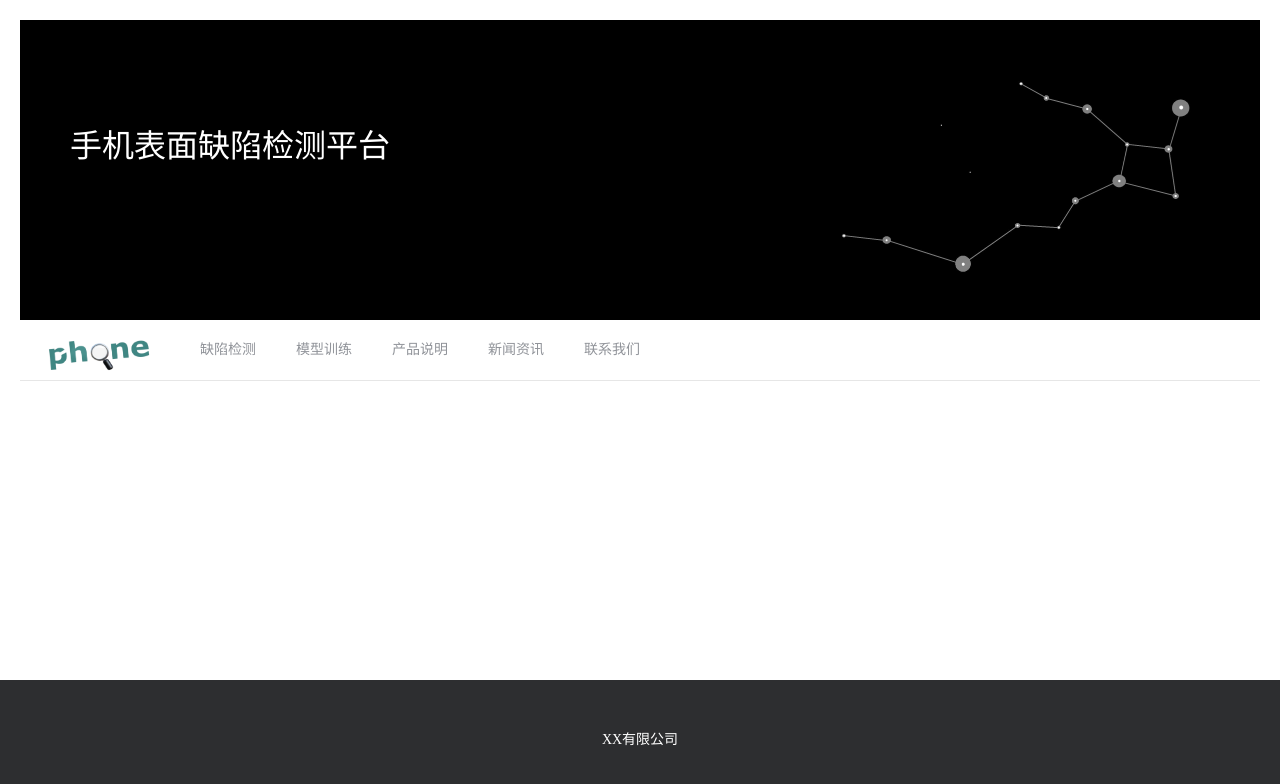
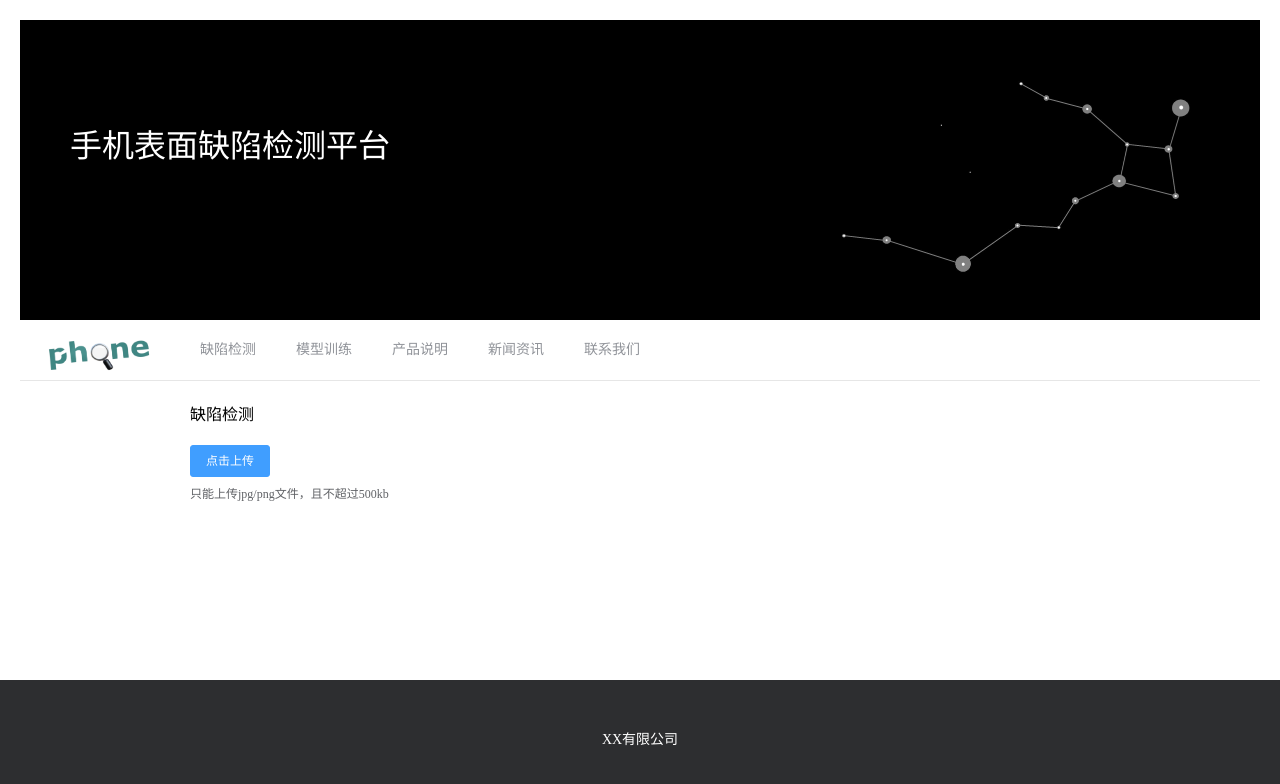
Before and after one commit to whugyt99/xxproject, a Vue app: page /components/DefectDetectionPage in a window 1280 px wide. Shown: the top 784 px of the page. Built offline with nearby package versions, Linux system fonts and the light colour scheme.

Commit message:
feat:路由跳转传参 fix:首页显示

```diff
--- a/src/components/DefectDetectionPage.vue
+++ b/src/components/DefectDetectionPage.vue
@@ -1,13 +1,39 @@
 <template>
-
+<div>
+<div style="margin-left:170px;margin-right:170px;margin-top:20px">
+<span>{{id}}缺陷检测</span>
+</div>
+<div style="margin-left:170px;margin-right:170px;margin-top:20px">
+<el-upload
+class="upload-demo" name="photo"
+  action="https://jsonplaceholder.typicode.com/posts/"
+  :on-preview="handlePreview"
+  :on-remove="handleRemove"
+  :file-list="fileList"
+  list-type="picture">
+<el-button size="small" type="primary">点击上传</el-button>
+<div slot="tip" class="el-upload__tip">只能上传jpg/png文件，且不超过500kb</div>
+</el-upload>
+</div>
+</div>
 </template>
 <script>
 export default {
   name: 'DefectDetectionPage',
   data () {
   return {
-
+id:'',
   }
+  },
+  mounted () {
+  this.getParams();
+  },
+  methods: {
+  getParams(){
+  // 取到路由带过来的参数
+  this.id = this.$route.query.id;
+  console.log(this.id);
+  },
   }
   }
 </script>
--- a/src/components/HelloWorld.vue
+++ b/src/components/HelloWorld.vue
@@ -3,12 +3,14 @@
   <div style="margin-top: 20px">
     <el-row style="margin-left: 50px">
       <el-col :span="6" v-for="(item,i) in defectTypes" :key="i" :offset="1">
+<div style="cursor:pointer" @click="insurance(item.name)" >
         <el-card style="text-align: center;height: 340px;margin-top: 40px"
-                 :body-style="{padding: '30px'}" class="el-card">
+                 :body-style="{padding: '30px'}" class="el-card" shadow="hover">
 
           <!--            图标-->
 <!--          <el-popover placement="top-end" trigger="hover">-->
 <!--              <el-avatar :fit="fit" :size="220" :src=item.imgSrc>img</el-avatar>-->
+
             <div style="font-size: 60px;text-align: center">
               <el-avatar :fit="fit" :size="120" :src=item.imgSrc>img</el-avatar>
             </div>
@@ -16,15 +18,17 @@
 
 
           <!--        类型名称  -->
-          <div style="">
+          <div style="" >
             <span>{{item.name}}</span>
           </div>
 
           <!--          详细介绍-->
-          <div class="bottom" style="padding-bottom: 40px">
+          <div class="bottom" style="padding-bottom: 40px" >
             <span>{{ item.details }}</span>
           </div>
+
         </el-card>
+</div>
       </el-col>
     </el-row>
 
@@ -37,6 +41,7 @@ export default {
   data () {
     return {
       fit: 'fill',
+id:'',
       defectTypes: [
         {imgSrc:'../static/image/缺陷类型/崩边1.jpg' ,name:'崩边', details:'切割面不平整的现象\n 合格标准：≦0.02mm2,允许2个，\n或≦0.03mm2,允许1个'},
         {imgSrc:'../static/image/缺陷类型/亮点1.jpg' ,name:'亮点', details:'合格标准：≦0.01mm2,允许1个'},
@@ -47,6 +52,17 @@ export default {
         {imgSrc:'../static/image/缺陷类型/内污.jpg' ,name:'内污', details:'合格标准：\n白色:≦0.02mm2,允许2个,间距大于 5mm.\n黑色:≦0.05mm2.'},
       ]
     }
+  },
+
+  methods:{
+  insurance(id) {
+  this.$router.push({
+  path: '/components/DefectDetectionPage',
+  query: {
+  id: id
+  }
+  })
+  }
   }
 }
 </script>
--- a/src/components/TrainingPage.vue
+++ b/src/components/TrainingPage.vue
@@ -2,7 +2,7 @@
 <div>
 <div style="margin-left:170px;margin-right:170px;margin-top:20px">
 <el-upload
-class="upload-demo"
+class="upload-demo" name="photo"
   action="https://jsonplaceholder.typicode.com/posts/"
   :on-preview="handlePreview"
   :on-remove="handleRemove"
```
